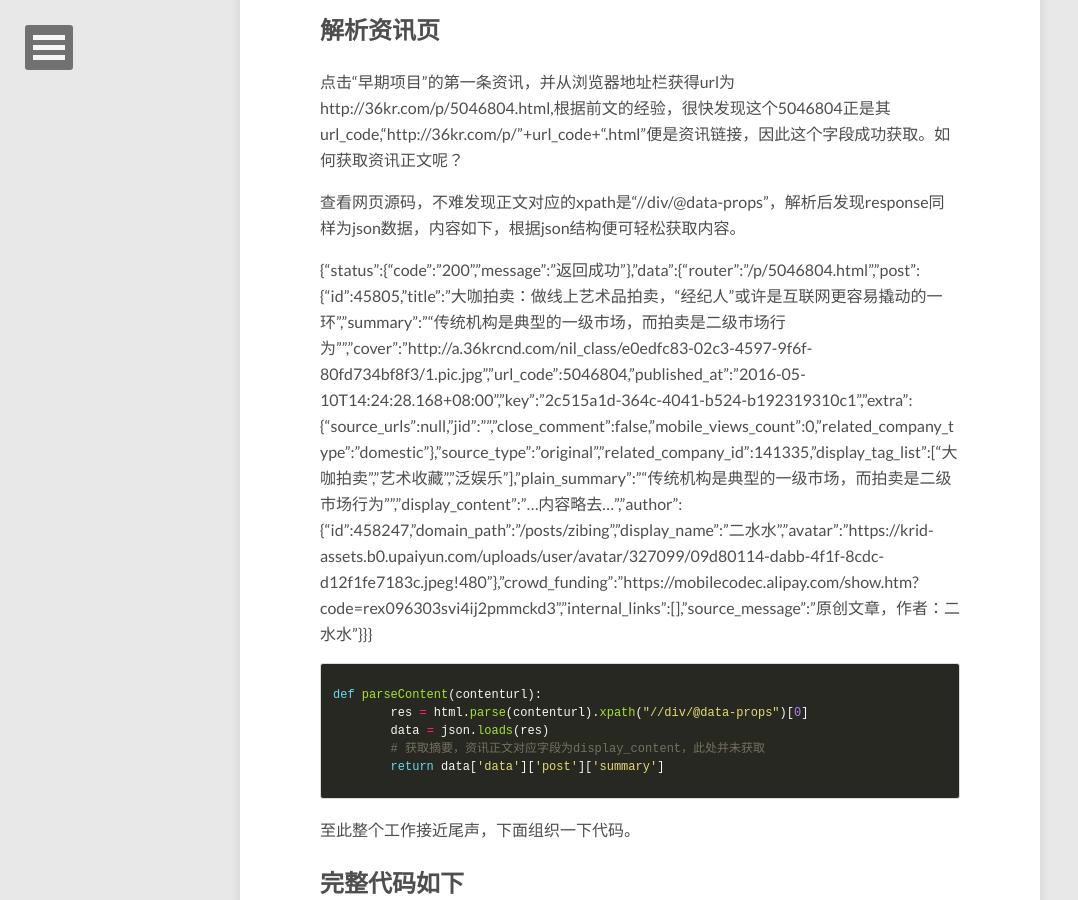
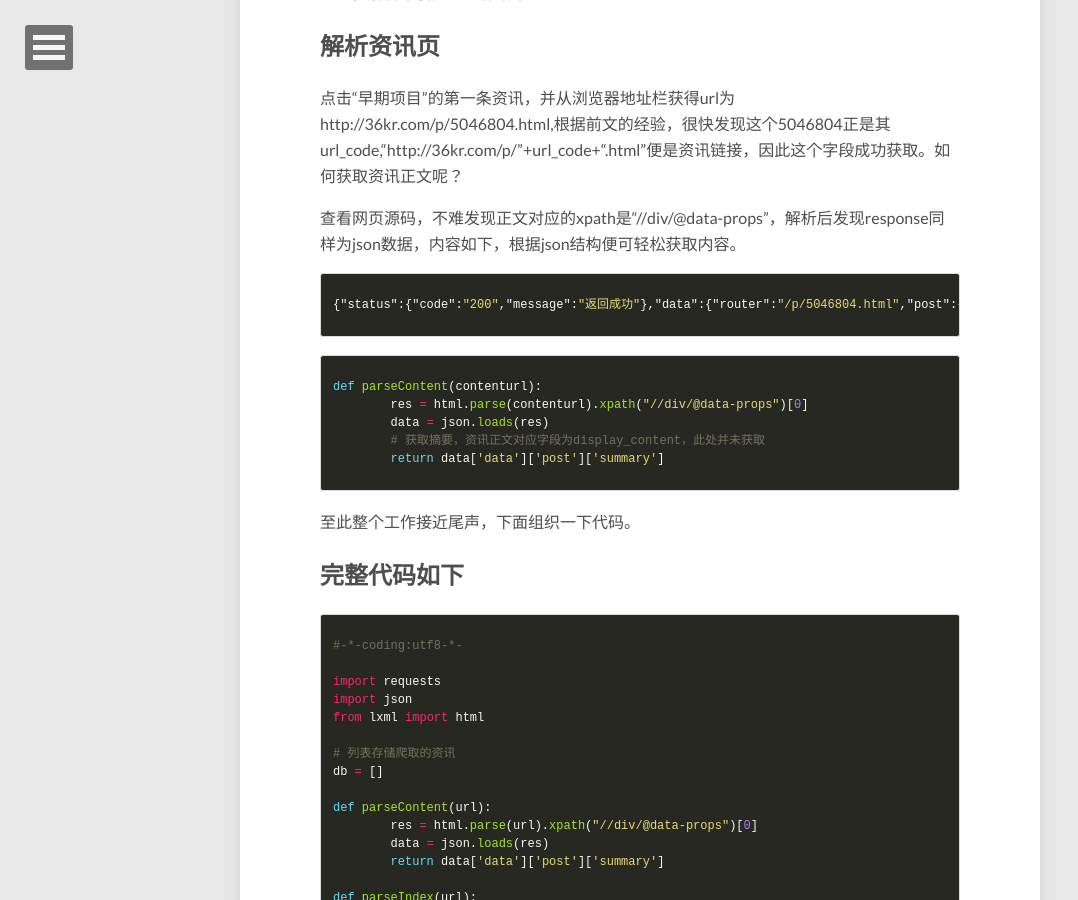
Before and after one commit to zhihuz/zhihuz.github.io, a Jekyll site: the page built from _posts/2016-05-10-python-ajax爬虫---36Kr为例.md, in a window 1280 px wide and 900 px high, scrolled down 2164 px. Shown: the whole window, without its empty margins (0-1078 px from the left). Built offline with Jekyll 4.4.1, drawn with Linux system fonts in a browser that asks for light colours; nearby versions of some CDN libraries; some of the changed lines change nothing that is shown.

Commit message:
new post

```diff
--- a/_posts/2016-05-10-python-ajax爬虫---36Kr为例.md
+++ b/_posts/2016-05-10-python-ajax爬虫---36Kr为例.md
@@ -1,18 +1,20 @@
 ---
 layout: post
 title: "python ajax爬虫 --36Kr为例"
-tags: [python , 爬虫, ajax，36Kr]
+tags: [python , 爬虫, ajax, 36Kr]
 ---
+
 最近在倒腾ajax爬虫，顺便记录一下过程。以36Kr “早期项目” 一栏为例，大致分为如下两步。
 
 ## 解析索引页
 
 难点在于如何获取索引页的url。浏览器打开[36Kr](http://36kr.com/),按F12打开开发者工具，切换到Netwotk 面板。AJAX 一般是通过 XMLHttpRequest 对象接口发送请求的，XMLHttpRequest 一般被缩写为 XHR。所以点击XHR，清空监听到的内容。如下图:
-![](\photos\2016-5-10 34353.jpg)
+
+![](https://raw.githubusercontent.com/zhihuz/BLOG-RES/master/2016-5-10%2034353.jpg)
 
 点击页面导航栏“早期项目”，method 为 GET 的响应就是我们需要的，选中项目鼠标右键 “Copy link address”，内容如下：http://36kr.com/asynces/posts/feed_column_more.json?column=starding,这就是起始url，将url输入到浏览器地址栏，得到索引页面的josn字数据，内容如下：
 
-![](\photos\2016-5-10 34354.jpg)
+![](https://raw.githubusercontent.com/zhihuz/BLOG-RES/master/2016-5-10%2034354.jpg)
 
 推荐安装 [JSONView 插件](https://chrome.google.com/webstore/detail/jsonview/chklaanhfefbnpoihckbnefhakgolnmc?hl=zh-CN)，这样可以看到更好看的 JSON 格式，展开折叠列等功能。然后，我们根据 JSON 数据的结构提取资讯标题，时间，和url_code（后文介绍这个字段）。
 
@@ -57,7 +59,11 @@
 
 查看网页源码，不难发现正文对应的xpath是“//div/@data-props”，解析后发现response同样为json数据，内容如下，根据json结构便可轻松获取内容。
 
+{% highlight json %}
+
 {"status":{"code":"200","message":"返回成功"},"data":{"router":"/p/5046804.html","post":{"id":45805,"title":"大咖拍卖：做线上艺术品拍卖，“经纪人”或许是互联网更容易撬动的一环","summary":"“传统机构是典型的一级市场，而拍卖是二级市场行为”","cover":"http://a.36krcnd.com/nil_class/e0edfc83-02c3-4597-9f6f-80fd734bf8f3/1.pic.jpg","url_code":5046804,"published_at":"2016-05-10T14:24:28.168+08:00","key":"2c515a1d-364c-4041-b524-b192319310c1","extra":{"source_urls":null,"jid":"","close_comment":false,"mobile_views_count":0,"related_company_type":"domestic"},"source_type":"original","related_company_id":141335,"display_tag_list":["大咖拍卖","艺术收藏","泛娱乐"],"plain_summary":"“传统机构是典型的一级市场，而拍卖是二级市场行为”","display_content":"...内容略去...","author":{"id":458247,"domain_path":"/posts/zibing","display_name":"二水水","avatar":"https://krid-assets.b0.upaiyun.com/uploads/user/avatar/327099/09d80114-dabb-4f1f-8cdc-d12f1fe7183c.jpeg!480"},"crowd_funding":"https://mobilecodec.alipay.com/show.htm?code=rex096303svi4ij2pmmckd3","internal_links":[],"source_message":"原创文章，作者：二水水"}}}
+
+{% endhighlight %}
 
 {% highlight python %}
 
```
